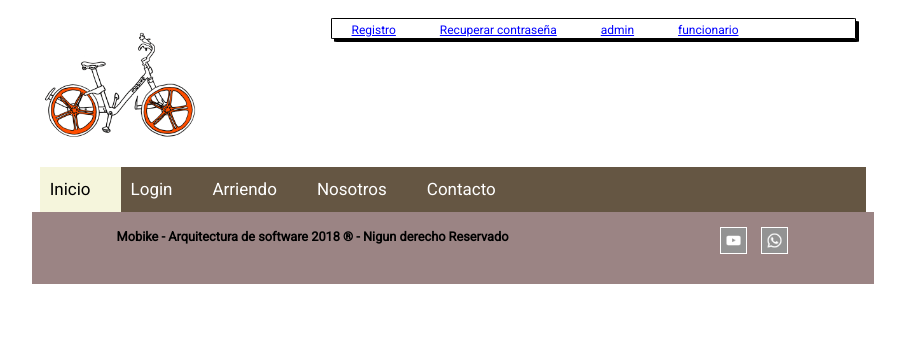
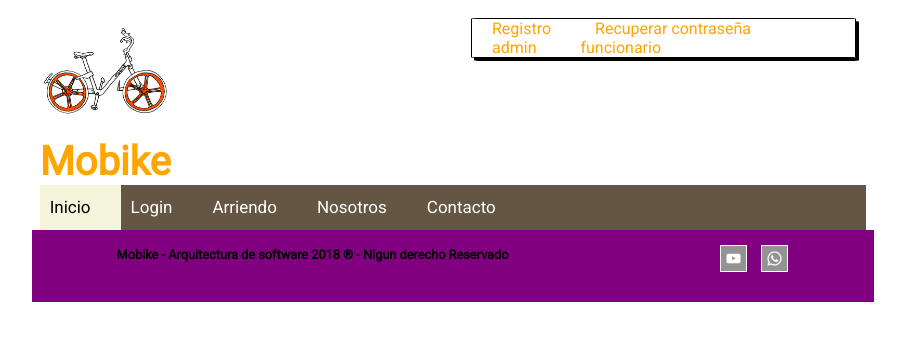
Before and after one commit to Roscow/Mbk, a Django app: page / in a window 1280 px wide. Shown: the top 341 px of the page, without its empty margins (187-1092 px from the left). Run offline with Django 3.2, Linux system fonts and the light colour scheme; parts of the project's set-up code (start-up, migrations or seed data) failed here and were passed over.

Commit message:
Diseño ajustado

```diff
--- a/static/css/style.css
+++ b/static/css/style.css
@@ -317,11 +317,6 @@ form {
     margin: 20px;
 }
 
-.lin2{
-    color: blue;
-    font-size: 12px;
-    text-decoration-line:underline;
-}
 
 
 #navbar div{
--- a/static/css2/style.css
+++ b/static/css2/style.css
@@ -115,16 +115,16 @@ footer{
     margin: 20px;
 }
 
-.lin2{
-    color: blue;
+.lin2 a{
+    color: orange;
     font-size: 12px;
-    text-decoration-line:underline;
+    text-decoration-line:none;
 }
 
-.lin3{
-    color: blue;
+.lin3 a{
+    color: orange;
     font-size: 12px;
-    text-decoration-line:underline;
+    text-decoration-line:none;
     padding: 10px;
 }
 
--- a/templates/base.html
+++ b/templates/base.html
@@ -6,8 +6,9 @@
         <title> Mobike - {% block title %}{% endblock %}   </title>
         <meta charset="UTF-8">
 		<link rel="stylesheet" href="{% static 'css/flexboxgrid.css' %}" type="text/css">
+		<link rel="stylesheet" href="{% static 'css/style.css' %}" type="text/css">
 		<link rel="stylesheet" href="{% static 'css2/style.css' %}" type="text/css">
-		<link rel="stylesheet" href="{% static 'css/style.css' %}" type="text/css">
+
 		<link rel="stylesheet" href="{% static 'css2/nav.css' %}" type="text/css">
 		<link href="https://fonts.googleapis.com/css?family=Roboto" rel="stylesheet">
 		<script>
@@ -27,10 +28,12 @@
 			<div class="header">
 				<div class="row " id="parte_media">
 
-					<div class=" col-xs-4" id="logo">
-						<img id="logo" src="{% static 'Img/mobike.gif' %}">
+					<div class=" col-xs-6" id="logo">
+						<img id="logo" style="width:130px;" src="{% static 'Img/mobike.gif' %}"><br>
+						<span style="font-size:40px;font-weight:bold;color:orange;">Mobike</span>
+
 					</div>
-					<div class=" col-xs-8" >
+					<div class=" col-xs-6"  >
 							{% block sesion %}
 
 							{% endblock %}
@@ -50,7 +53,7 @@
 					<script  src="{% static 'js/sticky.js' %}" ></script>
 				</nav>
 			</div>
-			<div class="row">
+			<div class="row col-xs-12 col-sm-8 col-md-8 col-lg-8" style="margin: 0 auto;">
 					{% block content %}
 
 					{% endblock %}
--- a/templates/templates/index.html
+++ b/templates/templates/index.html
@@ -1,5 +1,6 @@
 {% extends "base.html" %}
 {% block title %}Inicio{% endblock %}
+
 {% block sesion %}
 <div class="logeo">
     <!--<form method="POST" class="posrt-form">
@@ -8,9 +9,9 @@
                 <button type="submit" id="">Ingresar</button>
     </form>
 -->
-    <a class="lin2" href="{% url 'registro' %}">Registro</a>
-    <a class="lin2" href="{% url 'recuperacion' %}">Recuperar contraseña</a>
-    <a class="lin2" href="{% url 'administracion' %}">admin</a>
-    <a class="lin2" href="{% url 'administracion' %}">funcionario</a>
+    <a class="lin2" style="color:orange;text-decoration:none" href="{% url 'registro' %}">Registro</a>
+    <a class="lin2" style="color:orange;text-decoration:none"  href="{% url 'recuperacion' %}">Recuperar contraseña</a>
+    <a class="lin2" style="color:orange;text-decoration:none"  href="{% url 'administracion' %}">admin</a>
+    <a class="lin2" style="color:orange;text-decoration:none"  href="{% url 'administracion' %}">funcionario</a>
 </div>
 {% endblock %}
```
